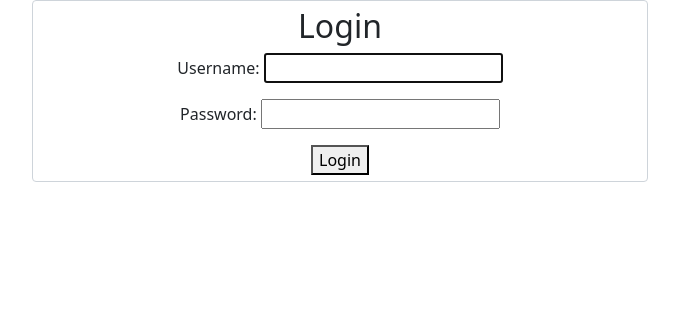
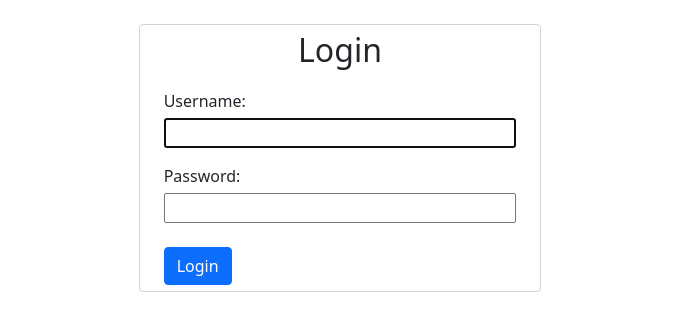
Before and after one commit to Abdulazeem86/Blog-app, a Django app: page /login/ in a window 1280 px wide. Shown: the top 331 px of the page, without its empty margins (288-967 px from the left). Run offline with Django 5.2, Linux system fonts and the light colour scheme.

Commit message:
minor changes

```diff
--- a/blogs/models.py
+++ b/blogs/models.py
@@ -3,7 +3,7 @@ from django.db import models
 
 class User(AbstractUser):
     name = models.CharField(max_length=100)
-    phone = models.IntegerField()
+    phone = models.IntegerField(blank=True, null=True)
 
     def __str__(self):
         return self.username
--- a/blogs/templates/blogs/login.html
+++ b/blogs/templates/blogs/login.html
@@ -1,7 +1,26 @@
 <!DOCTYPE html>
 <html lang="en">
+
+<style>
+        .form-heading {
+            text-align: center;
+            margin-bottom: 20px;
+        }
+        .form-container .mb-3 {
+            display: flex;
+            flex-direction: column;
+        }
+        .form-container .mb-3 label {
+            margin-bottom: 5px;
+        }
+        .form-container .mb-3 input {
+            width: 100%;
+        }
+
+</style>
 <link href="https://cdn.jsdelivr.net/npm/bootstrap@5.0.2/dist/css/bootstrap.min.css" rel="stylesheet"
     integrity="sha384-EVSTQN3/azprG1Anm3QDgpJLIm9Nao0Yz1ztcQTwFspd3yD65VohhpuuCOmLASjC" crossorigin="anonymous">
+
 
 <head>
     <meta charset="UTF-8">
@@ -12,9 +31,12 @@
 <body>
 
     <body>
-        <div class="container col-md-6 col-sm-12 text-center ">
-            <div class="row col-md-12 form-control">
-                <h2>Login</h2>
+        <div class="container col-md-4 col-sm-12 mt-4">
+            <div class="form-container row col-md-12 form-control">
+
+                <div class="form-heading">
+                    <h2>Login</h2>
+                </div>
                 <form method="post">
                     {% csrf_token %}
 
@@ -27,8 +49,11 @@
                         {{ form.password }}
                     </div>
 
+                    <div class="mt-4">
+                        <button type="submit" class="btn btn-primary">Login</button>
+                    </div>
                     <!-- {{ form.as_p }} -->
-                    <button type="submit">Login</button>
+
                 </form>
     </body>
 
```
Also changed, not shown: blogs/ref.txt (+5 -2 lines), blogs/templates/blogs/signup.html (+6 -3 lines), blogs/migrations/0005_alter_user_phone.py (added), db.sqlite3, 1 other file.
